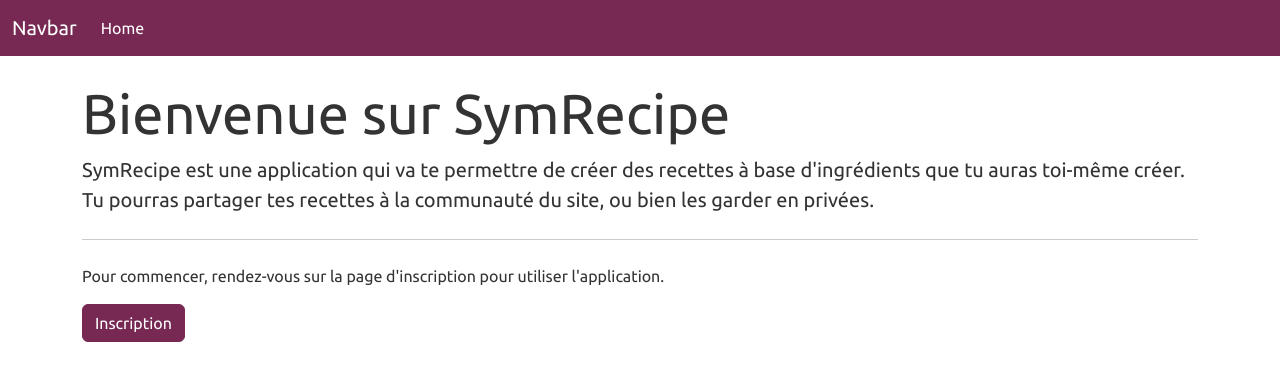
After one commit to Tauahako/SymRecipe, a Symfony app: template templates/home.html.twig in a window 1280 px wide. The commit adds this page. Shown: the top 381 px of the page. Run offline with Twig, Linux system fonts and the light colour scheme; the template is opened without the code that fills it, so the values that code supplies are empty; some libraries are stand-ins or nearby versions.

Commit message:
feat: inital commit

```diff
--- a/templates/base.html.twig
+++ b/templates/base.html.twig
@@ -7,6 +7,8 @@
         {# Run `composer require symfony/webpack-encore-bundle` to start using Symfony UX #}
         {% block stylesheets %}
             {{ encore_entry_link_tags('app') }}
+            <link rel="stylesheet" href="https://bootswatch.com/5/united/bootstrap.min.css">
+            <link rel="stylesheet" href="https://bootswatch.com/5/united/_variables.scss">
         {% endblock %}
 
         {% block javascripts %}
@@ -14,6 +16,10 @@
         {% endblock %}
     </head>
     <body>
-        {% block body %}{% endblock %}
+        {% block header %}
+            {% include 'partials/_headers.html.twig' %}
+        {% endblock %}
+        {% block body %}
+        {% endblock %}
     </body>
 </html>
--- /dev/null
+++ b/templates/home.html.twig
@@ -0,0 +1,18 @@
+{% extends 'base.html.twig' %}
+
+{% block title 'SymRecipe - Accueil' %}
+
+{% block body %}
+    <div class="container mt-4">
+        <div class="jumbotron">
+            <h1 class="display-4">Bienvenue sur SymRecipe</h1>
+            <p class="lead">
+                SymRecipe est une application qui va te permettre de créer des recettes à base d'ingrédients que tu auras
+                toi-même créer. Tu pourras partager tes recettes à la communauté du site, ou bien les garder en privées.
+            </p>
+            <hr class="my-4">
+            <p>Pour commencer, rendez-vous sur la page d'inscription pour utiliser l'application.</p>
+            <a class="btn btn-dark" href="#" role="button">Inscription</a>
+        </div>
+    </div>
+{% endblock %}
--- /dev/null
+++ b/templates/partials/_headers.html.twig
@@ -0,0 +1,19 @@
+
+<nav class="navbar navbar-expand-lg navbar-dark bg-dark">
+    <div class="container-fluid">
+        <a class="navbar-brand" href="#">Navbar</a>
+        <button class="navbar-toggler" type="button" data-bs-toggle="collapse" data-bs-target="#navbarColor02" aria-controls="navbarColor02" aria-expanded="false" aria-label="Toggle navigation">
+            <span class="navbar-toggler-icon"></span>
+        </button>
+
+        <div class="collapse navbar-collapse" id="navbarColor02">
+            <ul class="navbar-nav me-auto">
+                <li class="nav-item">
+                    <a class="nav-link active" href="#">Home
+                        <span class="visually-hidden">(current)</span>
+                    </a>
+                </li>
+            </ul>
+        </div>
+    </div>
+</nav>
```
Also changed, not shown: src/Controller/HomeController.php (added, +16 -0 lines), 1 other file.
